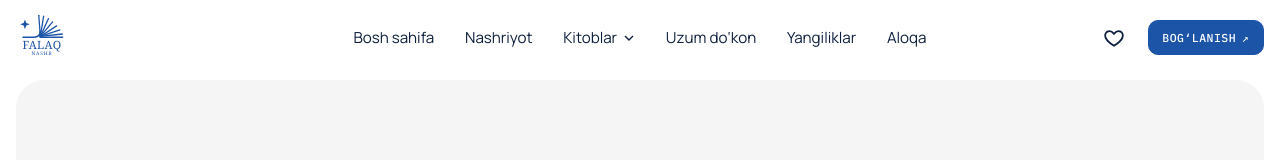
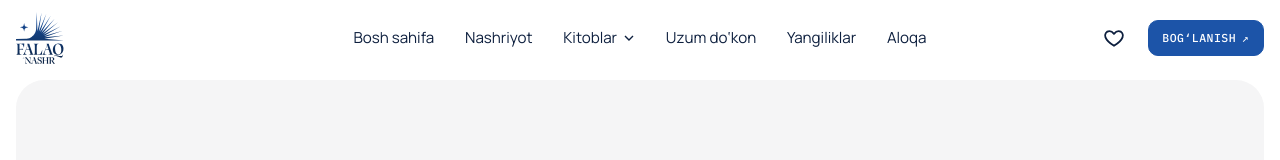
Before and after one commit to Mukenzii/falaq_landing, a plain HTML site: page frontend/index.html in a window 1280 px wide. Shown: the top 160 px of the page. Drawn offline with Linux system fonts and the light colour scheme; no server answers.

Commit message:
New brand logo in the header and brand favicon
Logo and favicon from the Rebranding 2025 brand guidelines, taken from the
PDF's vector artwork: rays, star, FALAQ and NASHR in the brand gradient
(#1A54A7 to #0A2141); the favicon is the white mark on the brand blue.

```diff
--- a/frontend/admin/index.html
+++ b/frontend/admin/index.html
@@ -8,6 +8,7 @@
 <link rel="preconnect" href="https://fonts.googleapis.com">
 <link rel="preconnect" href="https://fonts.gstatic.com" crossorigin>
 <link rel="stylesheet" href="https://fonts.googleapis.com/css2?family=Manrope:wght@400;500;600;700&family=IBM+Plex+Mono:wght@400;500&display=swap">
+<link rel="icon" href="/assets/brand/favicon.svg" type="image/svg+xml">
 <link rel="stylesheet" href="admin.css">
 </head>
 <body>
--- a/frontend/index.html
+++ b/frontend/index.html
@@ -8,22 +8,14 @@
 <link rel="preconnect" href="https://fonts.googleapis.com">
 <link rel="preconnect" href="https://fonts.gstatic.com" crossorigin>
 <link rel="stylesheet" href="https://fonts.googleapis.com/css2?family=Manrope:wght@400;500;600;700&family=IBM+Plex+Mono:wght@400;500&display=swap">
+<link rel="icon" href="assets/brand/favicon.svg" type="image/svg+xml">
 <link rel="stylesheet" href="styles.css">
 </head>
 <body>
 <header class="site-header">
   <div class="nav-blur" aria-hidden="true"><i></i><i></i><i></i><i></i><i></i><i></i></div>
   <a class="logo" href="#/" aria-label="Falaq Nashr — bosh sahifa">
-    <svg viewBox="0 0 64 54" width="52" height="44" aria-hidden="true">
-      <path d="M11 9l1.6 4.4L17 15l-4.4 1.6L11 21l-1.6-4.4L5 15l4.4-1.6z" fill="currentColor"/>
-      <g stroke="currentColor" stroke-width="1.6" stroke-linecap="round">
-        <path d="M30 30L28 4"/><path d="M30 30L34 5"/><path d="M30 30L40 8"/><path d="M30 30L45 12"/>
-        <path d="M30 30L50 17"/><path d="M30 30L54 22"/><path d="M30 30L57 27"/>
-      </g>
-      <path d="M8 31h14c5 0 8-3 8-8v8h28" fill="none" stroke="currentColor" stroke-width="2"/>
-      <text x="32" y="46" text-anchor="middle" font-family="Georgia, 'Times New Roman', serif" font-size="14" fill="currentColor" letter-spacing=".5">FALAQ</text>
-      <text x="32" y="53" text-anchor="middle" font-family="Georgia, 'Times New Roman', serif" font-size="6" fill="currentColor" letter-spacing="1">NASHR</text>
-    </svg>
+    <img src="assets/brand/logo.svg" width="48" height="52" alt="">
   </a>
 
   <nav class="main-nav" aria-label="Asosiy menyu">
--- a/frontend/styles.css
+++ b/frontend/styles.css
@@ -141,6 +141,7 @@ p { margin: 0; }
   .site-header::before { background: color-mix(in srgb, var(--bg) 96%, transparent); }
 }
 .logo { color: var(--blue); justify-self: start; display: block; }
+.logo img { display: block; width: auto; height: 52px; }
 .main-nav { display: flex; align-items: center; gap: clamp(16px, 2.4vw, 34px); font-size: .95rem; color: var(--navy); }
 .main-nav > a, .dd > button { position: relative; padding: 6px 0; }
 .main-nav > a.active, .dd > button.active { color: var(--blue); }
```
Also changed, not shown: frontend/assets/brand/favicon.svg (added), frontend/assets/brand/logo.svg (added).
